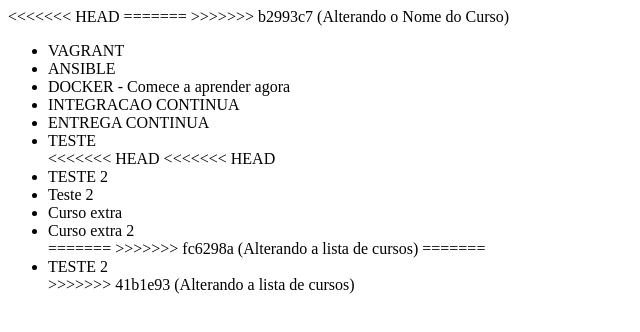
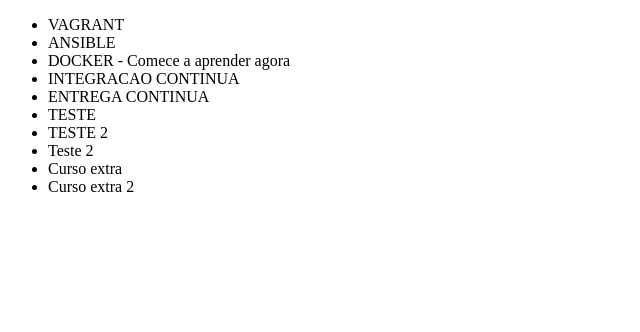
Before and after one commit to tbispo11/CURSO_ALURA, a plain HTML site: page INDEX.html in a window 1280 px wide. Shown: the whole page, without its empty margins (0-640 px from the left). Drawn offline with Linux system fonts and the light colour scheme.

Commit message:
Alterando a lista de cursos

```diff
--- a/INDEX.html
+++ b/INDEX.html
@@ -2,11 +2,7 @@
 <html lang="en">
 	<head>
 		<meta charset="UTF-8">
-<<<<<<< HEAD
 		<title> Cursos de DevOps da Alura</title>
-=======
-		<title> Curso de GIT/ GITHUB</title>
->>>>>>> b2993c7 (Alterando o Nome do Curso)
 	</head>
 	<body>
 		<ul>
@@ -16,17 +12,10 @@
 			<li>INTEGRACAO CONTINUA</li>
 			<li>ENTREGA CONTINUA</li>
 			<li>TESTE</li>
-<<<<<<< HEAD
-<<<<<<< HEAD
 			<li>TESTE 2 </li>
 			<li>Teste 2</li>
 			<li>Curso extra</li>
 			<li>Curso extra 2</li>
-=======
->>>>>>> fc6298a (Alterando a lista de cursos)
-=======
-			<li>TESTE 2 </li>
->>>>>>> 41b1e93 (Alterando a lista de cursos)
 		</ul>
 	</body>
 </html>
```
